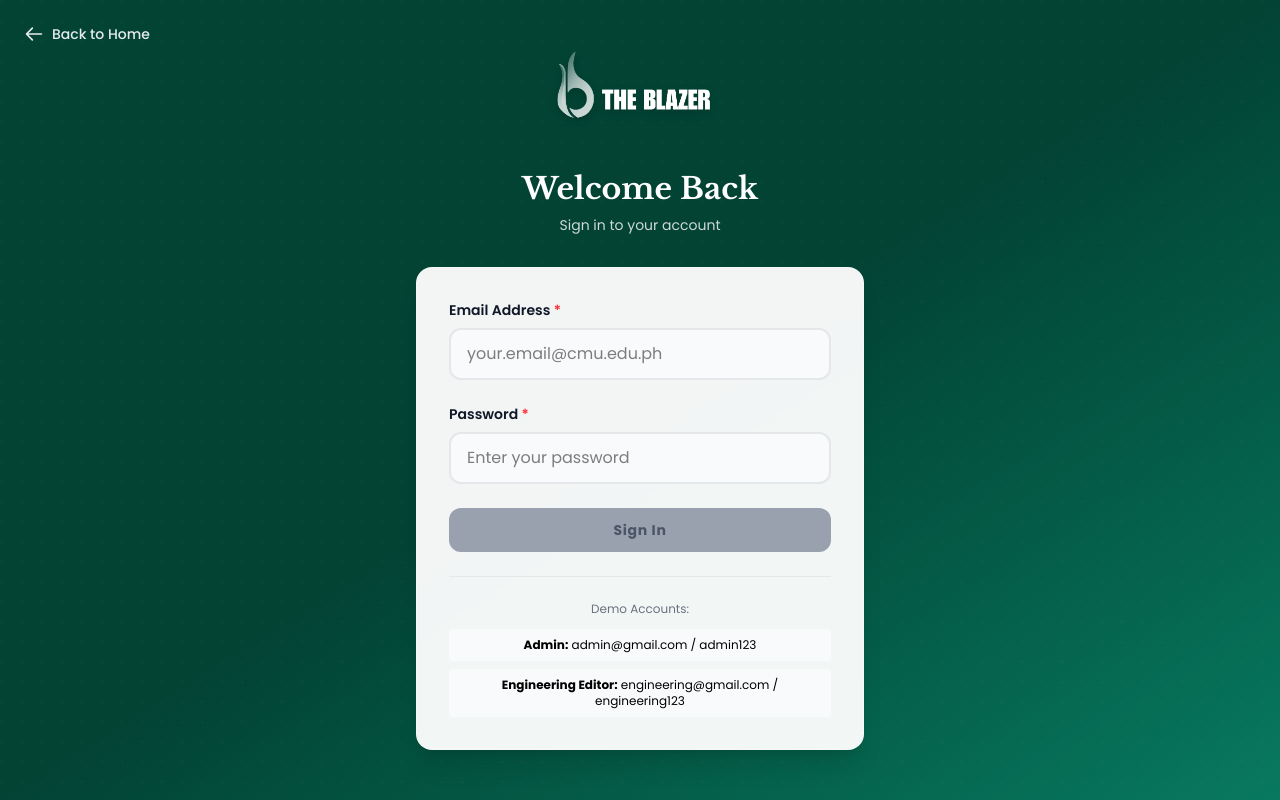
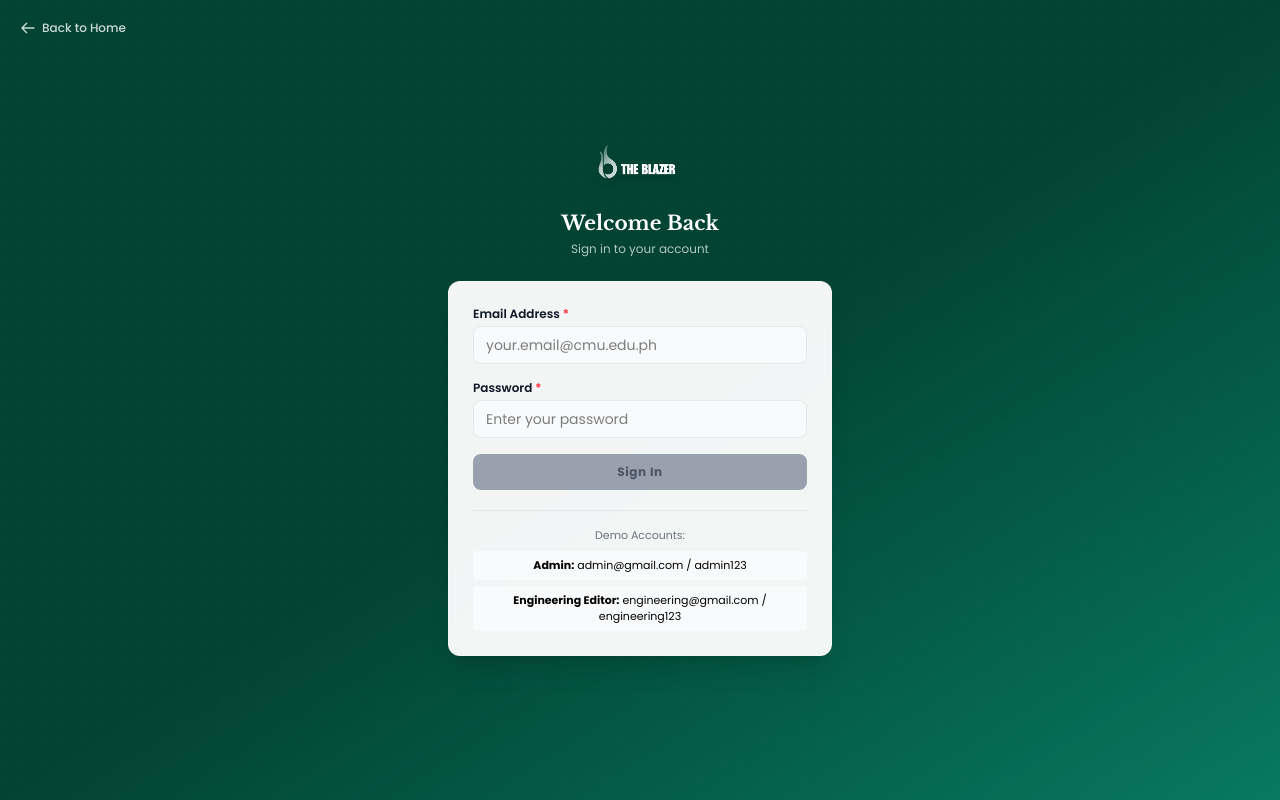
Before and after one commit to Layaaam/blazer, a React (Vite) app: page /login in a window 1280 px wide. Built offline with nearby package versions, Linux system fonts and the light colour scheme; no server answers; a web font is replaced by a local one.

Commit message:
refactor(auth): tighten LoginPage visual hierarchy

```diff
--- a/src/features/auth/pages/LoginPage.tsx
+++ b/src/features/auth/pages/LoginPage.tsx
@@ -122,10 +122,10 @@ const LoginPage: React.FC = () => {
 
       <button
         onClick={() => navigate("/")}
-        className="absolute top-6 left-6 flex items-center gap-2 text-white/90 hover:text-white transition-colors duration-200 font-poppins text-sm font-medium group"
+        className="absolute top-5 left-5 flex items-center gap-1.5 text-white/80 hover:text-white transition-colors duration-200 font-poppins text-xs font-medium group"
       >
         <svg
-          className="w-5 h-5 transition-transform duration-200 group-hover:-translate-x-1"
+          className="w-4 h-4 transition-transform duration-200 group-hover:-translate-x-1"
           fill="none"
           stroke="currentColor"
           viewBox="0 0 24 24"
@@ -140,43 +140,43 @@ const LoginPage: React.FC = () => {
         Back to Home
       </button>
 
-      <div className="max-w-md w-full space-y-8 relative z-10">
+      <div className="max-w-sm w-full space-y-6 relative z-10">
         <div className="text-center">
           <img
             src={blazerLogo}
             alt="The Blazer Logo"
-            className="mx-auto h-24 w-auto drop-shadow-lg"
+            className="mx-auto h-12 w-auto drop-shadow-lg"
           />
-          <h2 className="mt-6 text-3xl font-bold text-white font-libre-baskerville">
+          <h2 className="mt-4 text-xl font-bold text-white font-libre-baskerville">
             Welcome Back
           </h2>
-          <p className="mt-2 text-sm text-white/80 font-poppins">
+          <p className="mt-1 text-xs text-white/70 font-poppins">
             Sign in to your account
           </p>
         </div>
 
-        <div className="bg-white/95 backdrop-blur-sm rounded-2xl shadow-xl p-8 border border-white/20">
-          <form onSubmit={handleSubmit} className="space-y-6">
+        <div className="bg-white/95 backdrop-blur-sm rounded-xl shadow-xl p-6 border border-white/20">
+          <form onSubmit={handleSubmit} className="space-y-4">
             {error && (
-              <div className="p-4 bg-red-50 border border-red-200 text-red-800 rounded-xl flex items-center gap-3">
+              <div className="p-3 bg-red-50 border border-red-200 text-red-800 rounded-lg flex items-center gap-2.5">
                 <svg
-                  className="w-5 h-5 flex-shrink-0"
+                  className="w-4 h-4 flex-shrink-0"
                   fill="currentColor"
                   viewBox="0 0 24 24"
                 >
                   <path d="M12 2C6.48 2 2 6.48 2 12s4.48 10 10 10 10-4.48 10-10S17.52 2 12 2zm-1 15h2v2h-2v-2zm0-10h2v8h-2V7z" />
                 </svg>
                 <div>
-                  <p className="font-semibold font-poppins">Login Failed</p>
-                  <p className="text-sm">{error}</p>
+                  <p className="text-xs font-semibold font-poppins">Login Failed</p>
+                  <p className="text-xs">{error}</p>
                 </div>
               </div>
             )}
 
-            <div className="space-y-2">
+            <div className="space-y-1">
               <label
                 htmlFor="email"
-                className="block text-gray-900 font-semibold text-sm font-poppins"
+                className="block text-gray-900 font-semibold text-xs font-poppins"
               >
                 Email Address <span className="text-red-500">*</span>
               </label>
@@ -188,17 +188,17 @@ const LoginPage: React.FC = () => {
                   value={formData.email}
                   onChange={handleInputChange}
                   onBlur={handleBlur}
-                  className={`w-full px-4 py-3 bg-gray-50 border-2 rounded-xl transition-all duration-200 font-poppins focus:outline-none ${
+                  className={`w-full px-3 py-2 text-sm bg-gray-50 border rounded-lg transition-all duration-200 font-poppins focus:outline-none ${
                     errors.email
                       ? "border-red-300 focus:border-red-500 focus:ring-red-100"
                       : "border-gray-200 focus:border-[#024334] focus:ring-[#024334]/10 focus:bg-white"
-                  } focus:ring-4`}
+                  } focus:ring-2`}
                   placeholder="your.email@cmu.edu.ph"
                 />
                 {errors.email && (
                   <div className="absolute inset-y-0 right-0 pr-3 flex items-center">
                     <svg
-                      className="h-5 w-5 text-red-500"
+                      className="h-4 w-4 text-red-500"
                       fill="currentColor"
                       viewBox="0 0 24 24"
                     >
@@ -208,9 +208,9 @@ const LoginPage: React.FC = () => {
                 )}
               </div>
               {errors.email && (
-                <p className="text-red-600 text-sm font-poppins flex items-center gap-2">
+                <p className="text-red-600 text-xs font-poppins flex items-center gap-1.5">
                   <svg
-                    className="w-4 h-4 flex-shrink-0"
+                    className="w-3.5 h-3.5 flex-shrink-0"
                     fill="currentColor"
                     viewBox="0 0 24 24"
                   >
@@ -221,10 +221,10 @@ const LoginPage: React.FC = () => {
               )}
             </div>
 
-            <div className="space-y-2">
+            <div className="space-y-1">
               <label
                 htmlFor="password"
-                className="block text-gray-900 font-semibold text-sm font-poppins"
+                className="block text-gray-900 font-semibold text-xs font-poppins"
               >
                 Password <span className="text-red-500">*</span>
               </label>
@@ -236,17 +236,17 @@ const LoginPage: React.FC = () => {
                   value={formData.password}
                   onChange={handleInputChange}
                   onBlur={handleBlur}
-                  className={`w-full px-4 py-3 bg-gray-50 border-2 rounded-xl transition-all duration-200 font-poppins focus:outline-none ${
+                  className={`w-full px-3 py-2 text-sm bg-gray-50 border rounded-lg transition-all duration-200 font-poppins focus:outline-none ${
                     errors.password
                       ? "border-red-300 focus:border-red-500 focus:ring-red-100"
                       : "border-gray-200 focus:border-[#024334] focus:ring-[#024334]/10 focus:bg-white"
-                  } focus:ring-4`}
+                  } focus:ring-2`}
                   placeholder="Enter your password"
                 />
                 {errors.password && (
                   <div className="absolute inset-y-0 right-0 pr-3 flex items-center">
                     <svg
-                      className="h-5 w-5 text-red-500"
+                      className="h-4 w-4 text-red-500"
                       fill="currentColor"
                       viewBox="0 0 24 24"
                     >
@@ -256,9 +256,9 @@ const LoginPage: React.FC = () => {
                 )}
               </div>
               {errors.password && (
-                <p className="text-red-600 text-sm font-poppins flex items-center gap-2">
+                <p className="text-red-600 text-xs font-poppins flex items-center gap-1.5">
                   <svg
-                    className="w-4 h-4 flex-shrink-0"
+                    className="w-3.5 h-3.5 flex-shrink-0"
                     fill="currentColor"
                     viewBox="0 0 24 24"
                   >
@@ -272,15 +272,15 @@ const LoginPage: React.FC = () => {
             <button
               type="submit"
               disabled={!isFormValid || isLoading}
-              className={`w-full px-6 py-3 rounded-xl font-bold text-sm tracking-[0.05em] transition-all duration-300 font-poppins focus:outline-none focus:ring-4 focus:ring-[#024334]/30 ${
+              className={`w-full px-5 py-2.5 rounded-lg font-bold text-xs tracking-[0.05em] transition-all duration-300 font-poppins focus:outline-none focus:ring-2 focus:ring-[#024334]/30 ${
                 isFormValid && !isLoading
-                  ? "bg-[#024334] hover:bg-[#08795F] text-white shadow-lg hover:shadow-xl transform hover:scale-[1.02]"
+                  ? "bg-[#024334] hover:bg-[#08795F] text-white shadow-md hover:shadow-lg transform hover:scale-[1.02]"
                   : "bg-gray-400 text-gray-600 cursor-not-allowed"
               }`}
             >
               {isLoading ? (
-                <span className="flex items-center justify-center gap-3">
-                  <svg className="animate-spin h-5 w-5" viewBox="0 0 24 24">
+                <span className="flex items-center justify-center gap-2">
+                  <svg className="animate-spin h-4 w-4" viewBox="0 0 24 24">
                     <circle
                       className="opacity-25"
                       cx="12"
@@ -304,15 +304,15 @@ const LoginPage: React.FC = () => {
             </button>
           </form>
 
-          <div className="mt-6 pt-6 border-t border-gray-200">
-            <p className="text-xs text-gray-500 text-center font-poppins mb-3">
+          <div className="mt-5 pt-4 border-t border-gray-200">
+            <p className="text-[11px] text-gray-500 text-center font-poppins mb-2">
               Demo Accounts:
             </p>
-            <div className="grid grid-cols-1 gap-2 text-xs font-poppins">
-              <div className="p-2 bg-gray-50 rounded text-center">
+            <div className="grid grid-cols-1 gap-1.5 text-[11px] font-poppins">
+              <div className="px-2 py-1.5 bg-gray-50 rounded text-center">
                 <strong>Admin:</strong> admin@gmail.com / admin123
               </div>
-              <div className="p-2 bg-gray-50 rounded text-center">
+              <div className="px-2 py-1.5 bg-gray-50 rounded text-center">
                 <strong>Engineering Editor:</strong> engineering@gmail.com /
                 engineering123
               </div>
```
